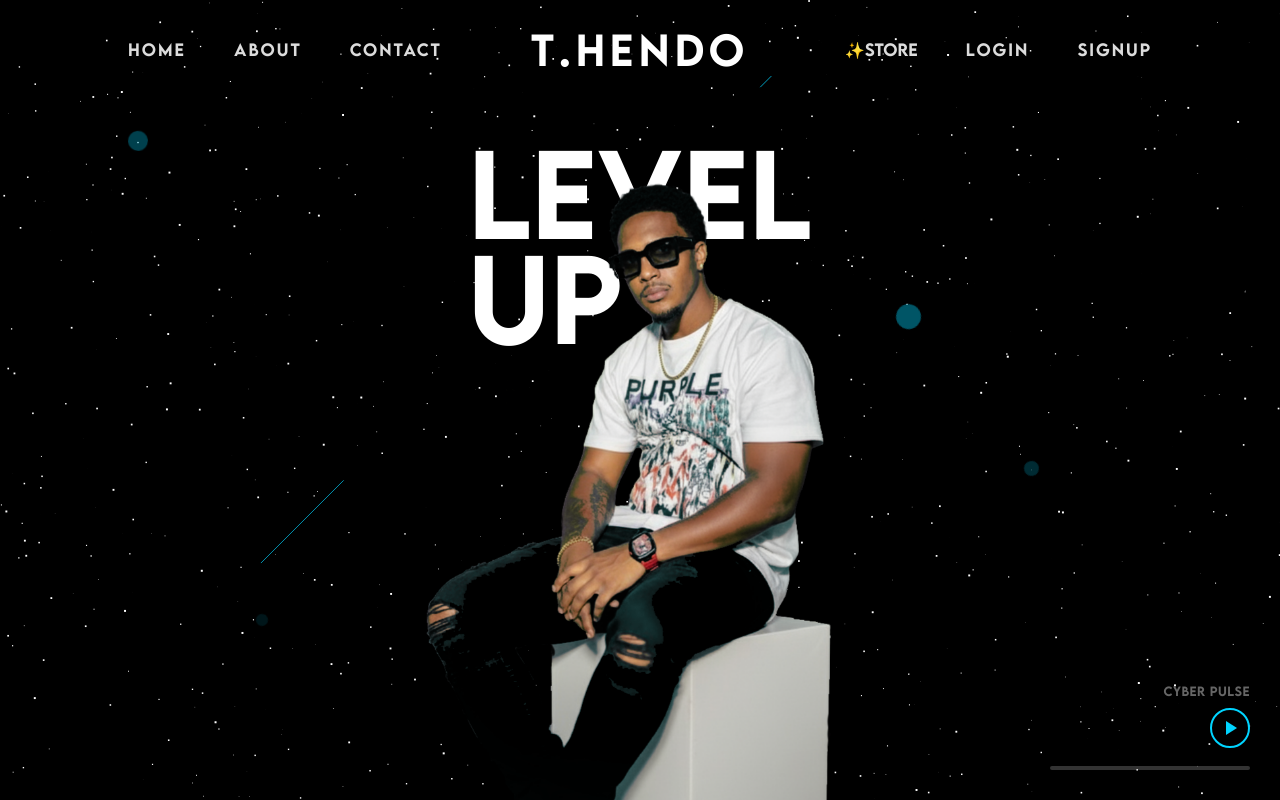
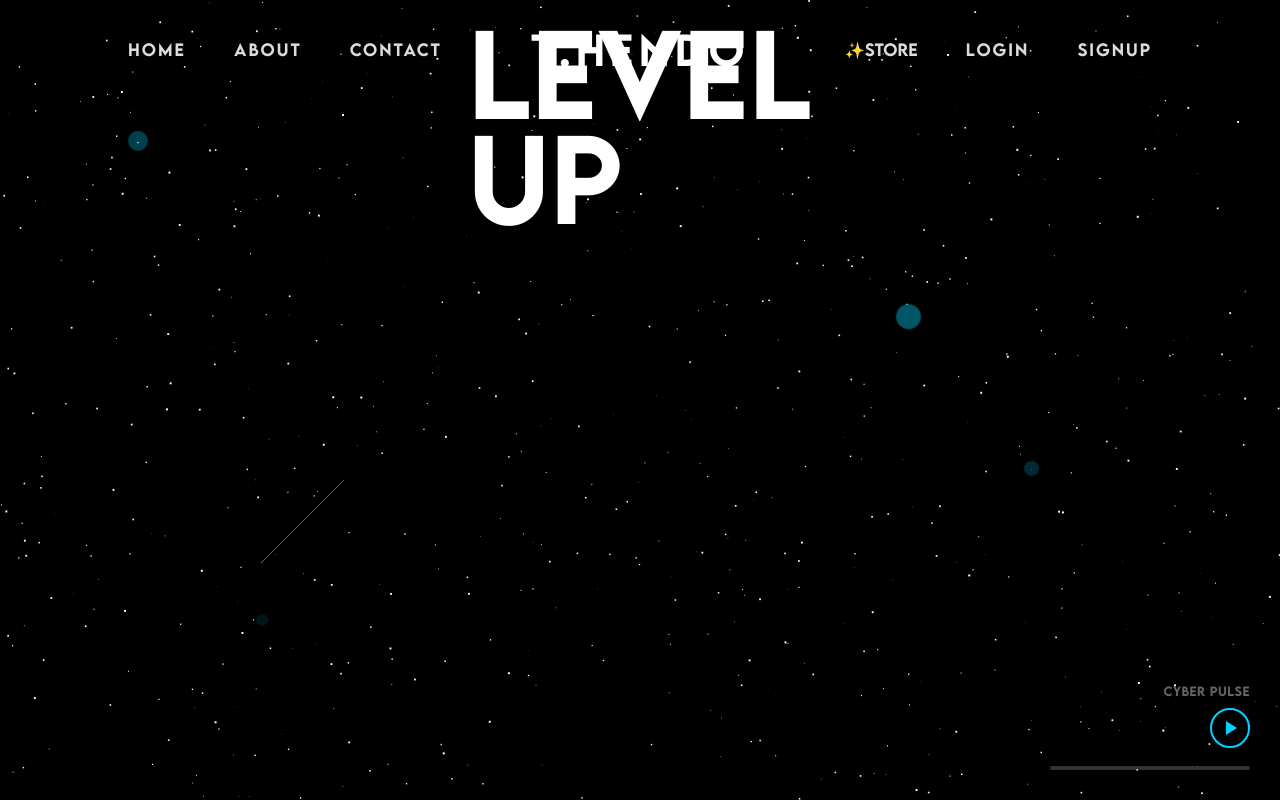
Before and after one commit to NikoDola/hendo, a Next.js app: page /home in a window 1280 px wide. Shown: the top 800 px of the page. Built offline with nearby package versions, Linux system fonts and the light colour scheme; no server answers; the database is empty.

Commit message:
removing image for testing

```diff
--- a/src/components/client/Hero.tsx
+++ b/src/components/client/Hero.tsx
@@ -65,7 +65,7 @@ export default function Hero2() {
             <span id="letter_p">P</span>
           </div>
         </div>
-        <div className={`hendoImageDiv ${isGlitching ? 'glitch-trigger' : ''}`}></div>
+
       </div>
     </div>
   )
```
